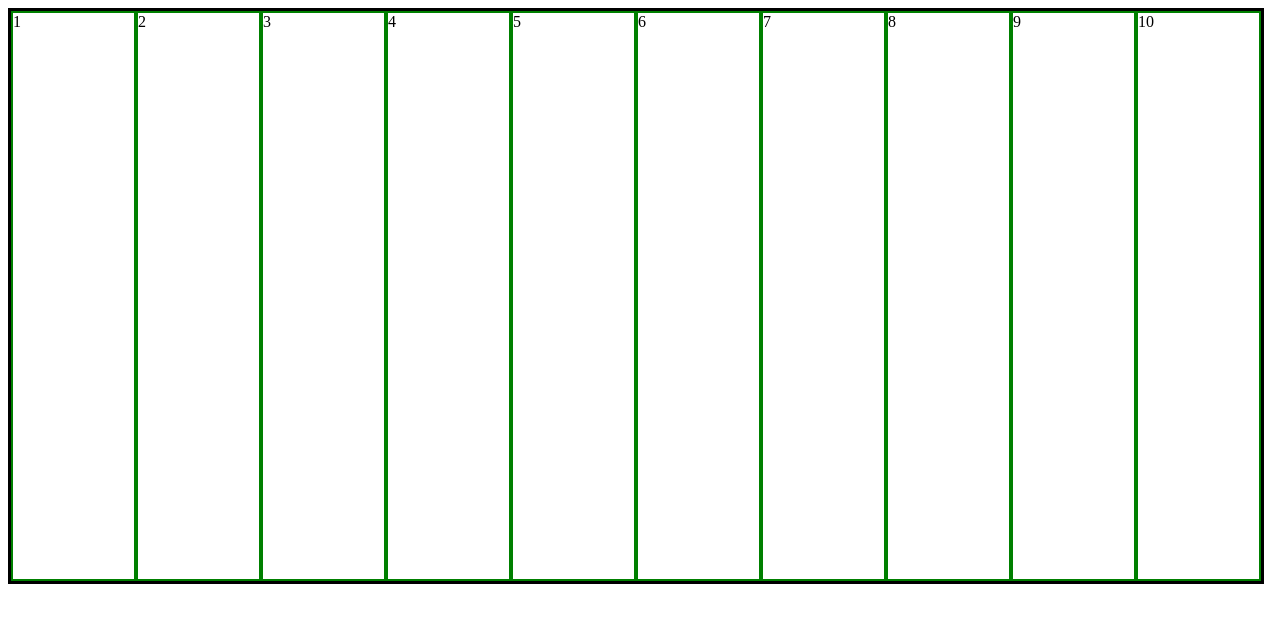
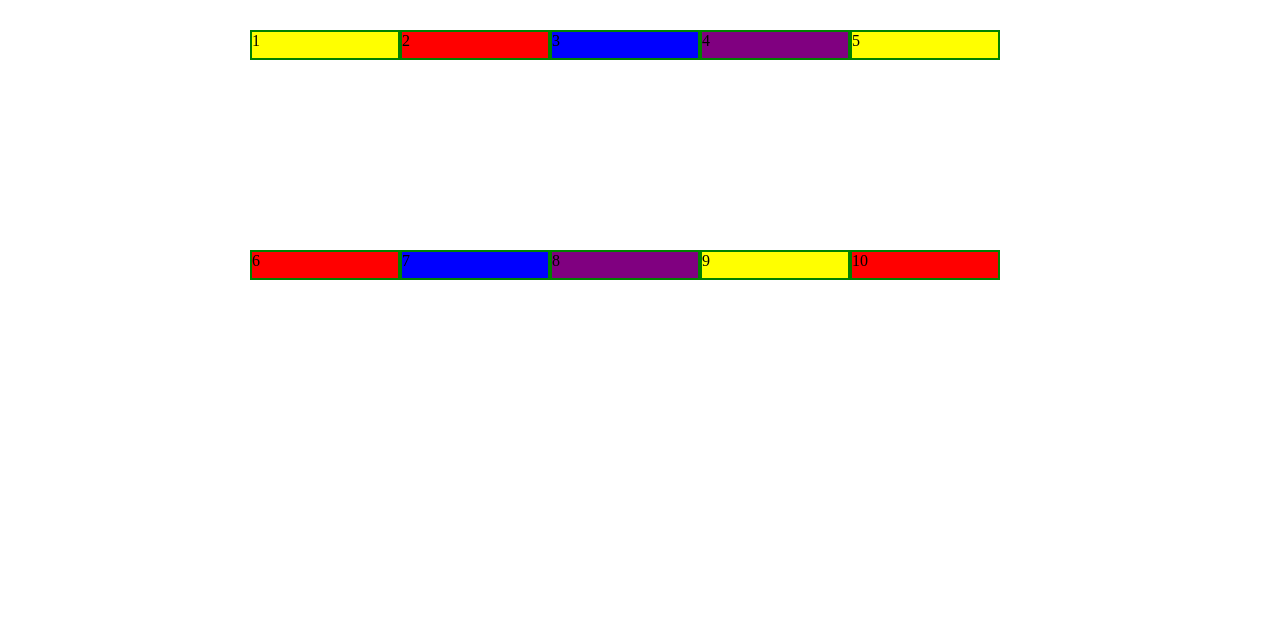
Before and after one commit to Shanocai/HTML-Week-4, a plain HTML site: page Section 7.2/index.html in a window 1280 px wide. Drawn offline with Linux system fonts and the light colour scheme.

Commit message:
7.2 klaar

```diff
--- a/Section 7.2/index.html
+++ b/Section 7.2/index.html
@@ -9,17 +9,20 @@
 </head>
 <body>
 
-<div class="flex-container">
-    <div class="flex-child">1</div>
-    <div class="flex-child">2</div>
-    <div class="flex-child">3</div>
-    <div class="flex-child">4</div>
-    <div class="flex-child">5</div>
-    <div class="flex-child">6</div>
-    <div class="flex-child">7</div>
-    <div class="flex-child">8</div>
-    <div class="flex-child">9</div>
-    <div class="flex-child">10</div>
+<div class="flex-container1">
+<div class="flex-child1">1</div>
+<div class="flex-child2">2</div>
+<div class="flex-child3">3</div>
+<div class="flex-child4">4</div>
+<div class="flex-child5">5</div>
+</div>
+
+<div class="flex-container2">
+<div class="flex-child6">6</div>
+<div class="flex-child7">7</div>
+<div class="flex-child8">8</div>
+<div class="flex-child9">9</div>
+<div class="flex-child10">10</div>
 </div>
 
 
--- a/Section 7.2/style.css
+++ b/Section 7.2/style.css
@@ -1,14 +1,79 @@
-.flex-container{
-left: 10px;
-top: 12px;
-width: 1250px;
-height: 570px;
-border: solid black 3px;
+.flex-container1{
+top: 30px;
+left: 250px;
+width: 750px;
+height: 30px;
 flex-direction: row;
 display: flex;
+position: absolute;
 }
 
-.flex-child{
-flex-basis: 300px;
+.flex-container2{
+top: 250px;
+left: 250px;
+width: 750px;
+height: 30px;
+flex-direction: row;
+display: flex;
+position: absolute;
+}
+
+.flex-child1{
+background-color: yellow;
+flex-basis: 220px;
 border: solid green 2px;
 }
+
+.flex-child2{
+background-color: red;
+flex-basis: 220px;
+border: solid green 2px;
+}
+
+.flex-child3{
+background-color: blue;
+flex-basis: 220px;
+border: solid green 2px;
+}
+
+.flex-child4{
+background-color: purple;
+flex-basis: 220px;
+border: solid green 2px;
+}
+
+.flex-child5{
+background-color: yellow;
+flex-basis: 220px;
+border: solid green 2px;
+}
+
+.flex-child6{
+background-color: red;
+flex-basis: 220px;
+border: solid green 2px;
+}
+
+.flex-child7{
+background-color: blue;
+flex-basis: 220px;
+border: solid green 2px;
+}
+
+.flex-child8{
+background-color: purple;
+flex-basis: 220px;
+border: solid green 2px;
+}
+
+.flex-child9{
+background-color: yellow;
+flex-basis: 220px;
+border: solid green 2px;
+}
+
+.flex-child10{
+background-color: red;
+flex-basis: 220px;
+border: solid green 2px;
+}
```
